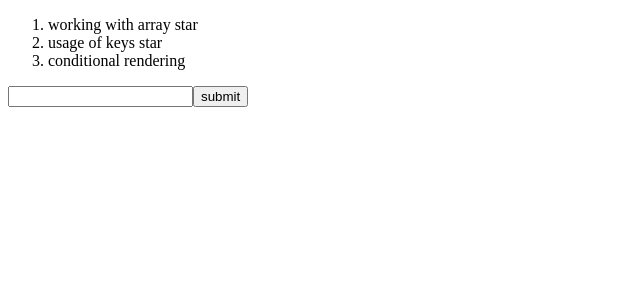
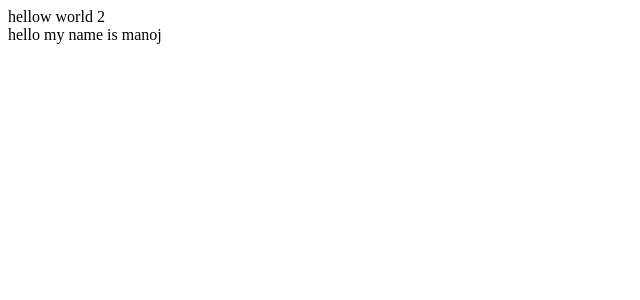
Before and after one commit to Manojkumarfsd/React-Testforbranch, a React (Vite) app: page / in a window 1280 px wide. Shown: the top 300 px of the page, without its empty margins (0-640 px from the left). Built offline with nearby package versions, Linux system fonts and the light colour scheme.

Commit message:
class with component

```diff
--- a/src/App.jsx
+++ b/src/App.jsx
@@ -1,33 +1,23 @@
-import React from "react";
-import Note  from './components/Note';
-function App(props){
-  const {notes}= props;
-  const listItem=[];
-  notes.forEach((note)=>{
-    listItem.push(<Note key={note.id} note={note}/>)
-  });
-   let addnote= (event)=>{
-    event.preventDefault();
-    console.log(event.target.elements.note.value);
+import {Component} from 'react'
 
-   }
+class Hello extends Component{
 
+  render(){
+    const {name}=this.props;
+    return (
+      <div>hello my name is {name} </div>
+    )
+  }
+}
+class App extends Component{
+  render(){
+    return(
+      <div>
+        hellow world 2
+        <Hello name={"manoj"}/>
+      </div>
+    )
 
-
-  return(
-    <div>
-      <ol>
-      {
-       listItem
-
-      }
-</ol>
-      <form onSubmit={addnote}>
-        <input name="note"/>
-        <button type="submit">submit</button>
-      </form>
-
-    </div>
-  )
+  }
 }
 export default App;
--- a/src/main.jsx
+++ b/src/main.jsx
@@ -22,4 +22,4 @@ const tes =[
 
 
 
-ReactDOM.createRoot(document.getElementById('root')).render(<App notes={tes}/>);
+ReactDOM.createRoot(document.getElementById('root')).render(<App/>);
```
